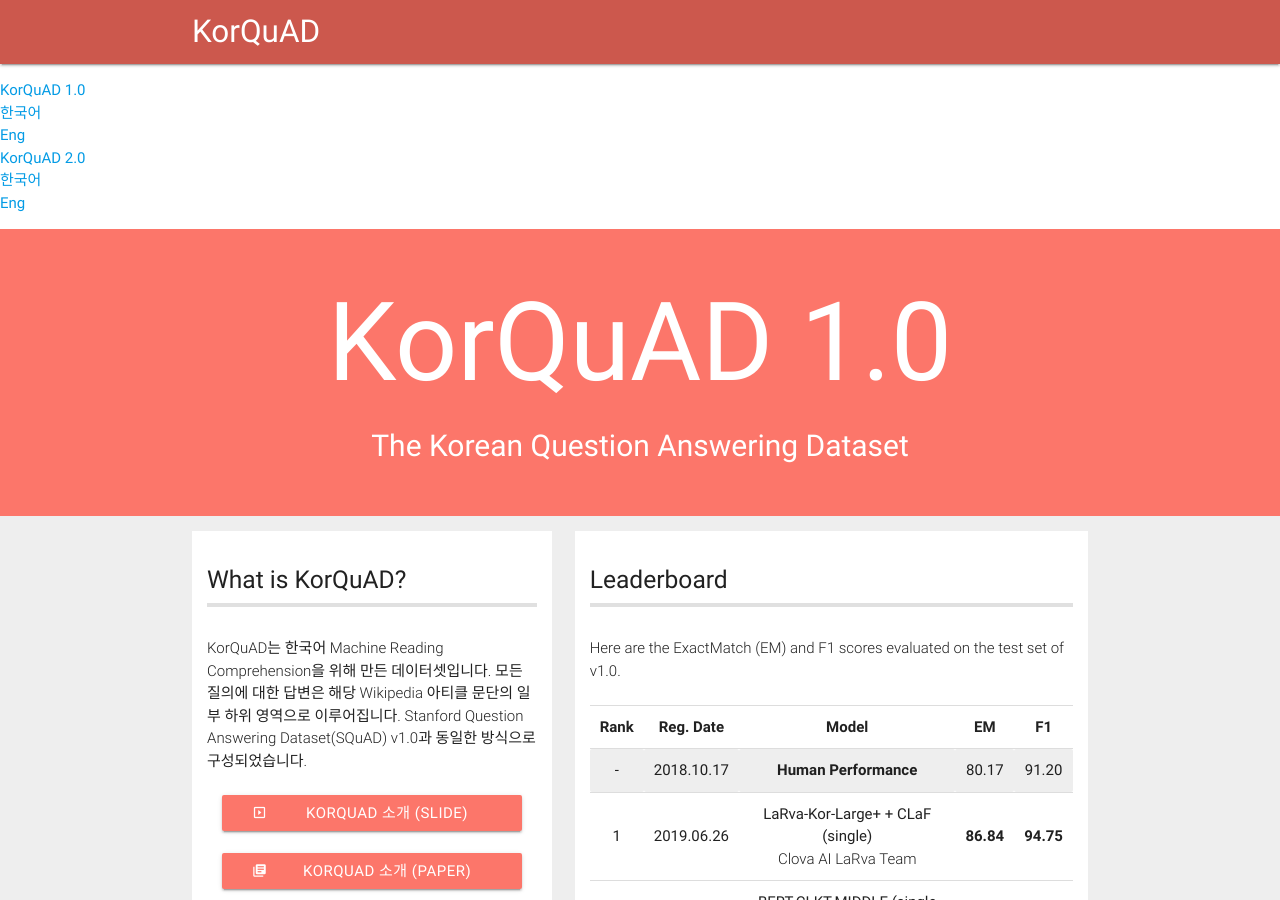
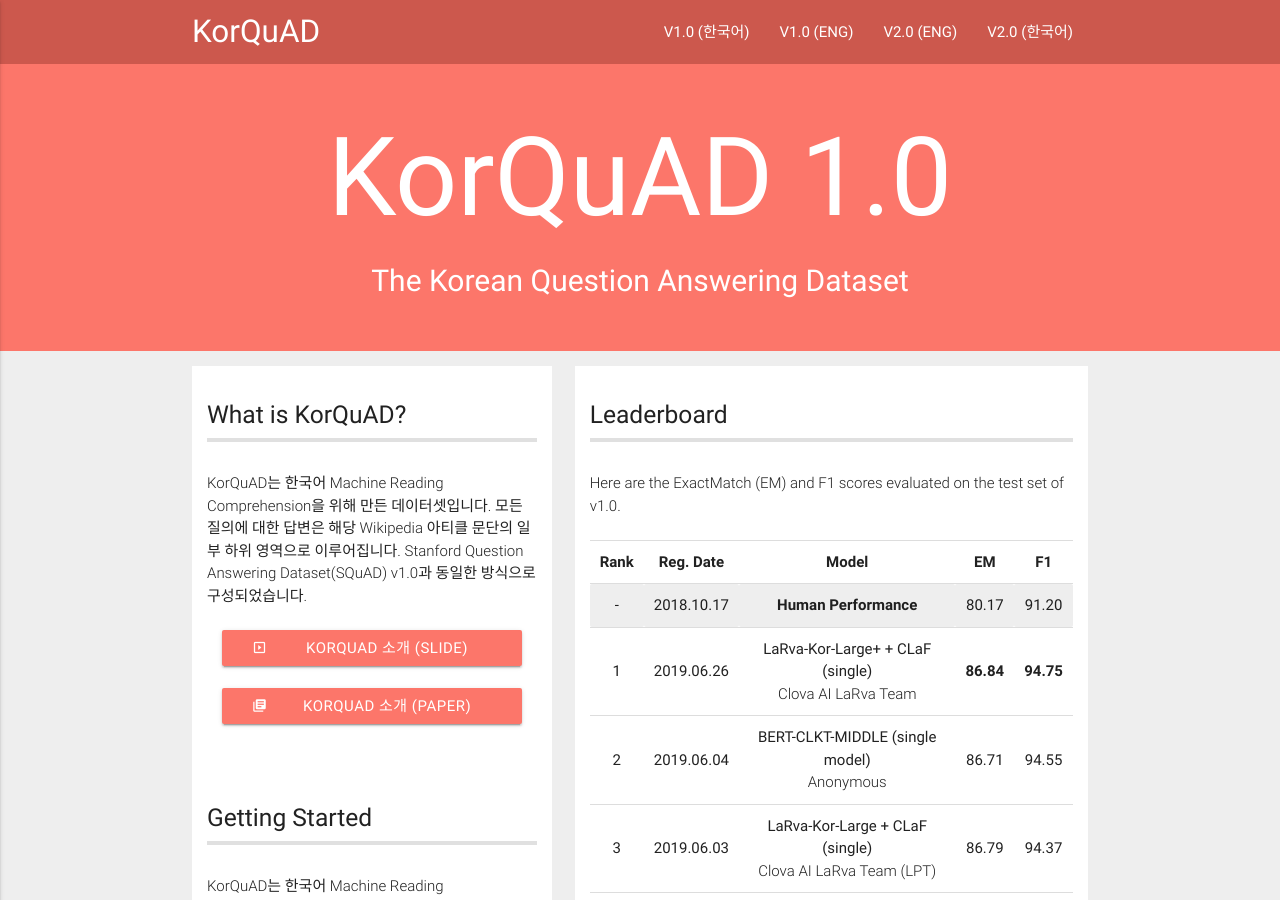
Before and after one commit to korquad/korquad.github.io, a Jekyll site: the page built from index.md, in a window 1280 px wide and 900 px high. Built offline with Jekyll 4.4.1, drawn with Linux system fonts in a browser that asks for light colours.

Commit message:
Update header.html

```diff
--- a/_includes/header.html
+++ b/_includes/header.html
@@ -2,7 +2,7 @@
     <div class="nav-wrapper container"><a id="logo-container" class="brand-logo" href="{{ "/" | relative_url }}">KorQuAD</a>
     {% assign default_paths = site.pages | map: "path" %}
     {% assign page_paths = site.header_pages | default: default_paths %}
-<!--
+
           <ul class="right hide-on-med-and-down">
             <li><a href="{{ "/" | relative_url }}">V1.0 (한국어)</a></li>
             {% if page_paths %}
@@ -26,35 +26,13 @@
                 {% endfor %}
             {% endif %}
           </ul>
--->
+
 
       <a href="#" data-activates="nav-mobile" class="button-collapse"><i class="material-icons">menu</i></a>
     </div>
 
 </nav>
 
-<header>
-
-	    <div class="site-category">
-			<ul class='cat1'>
-				<li><a href="#">KorQuAD 1.0</a>
-					<ul>
-						<li><a href="#">한국어</a></li>
-						<li><a href="#">Eng</a></li>
-					</ul>
-				</li>
-
-				<li><a href="#">KorQuAD 2.0</a>
-					<ul>
-						<li><a href="#">한국어</a></li>
-						<li><a href="#">Eng</a></li>
-					</ul>
-				</li>
-
-
-			</ul>
-		</div>
-</header>
 
 <!--
     <header class="site-category" style="background-color:#ff6d70">
```
